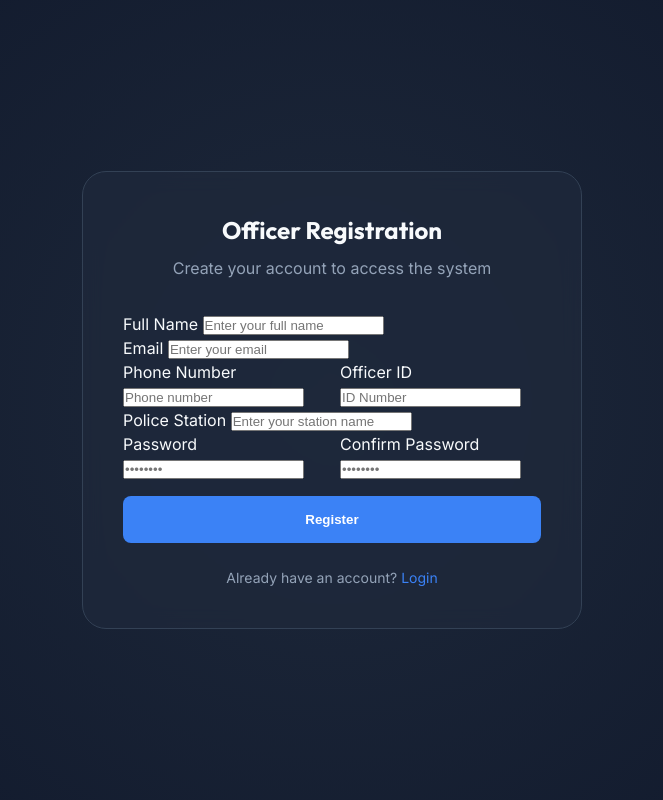
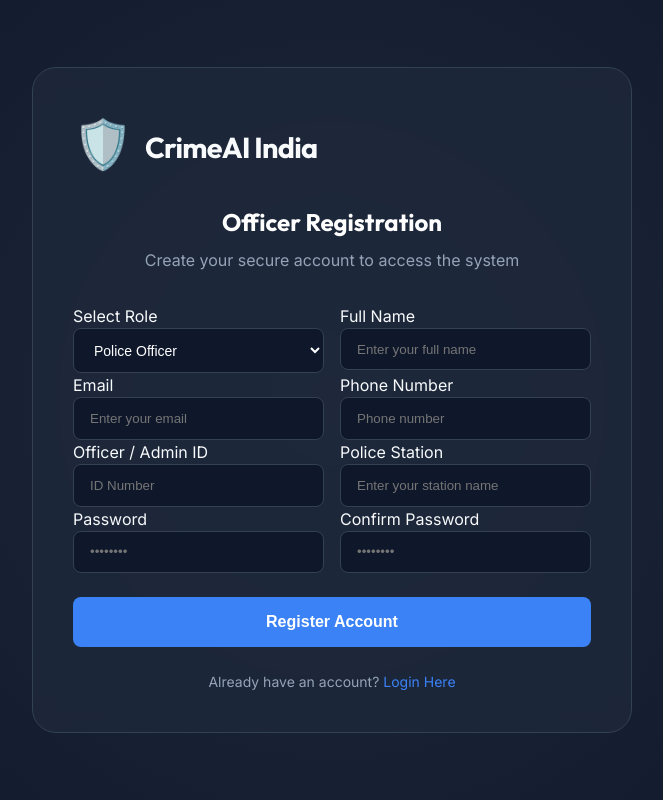
Before and after one commit to ayushi123-create/AI-Base-crime-pattern-analysis, a Flask app: page /register in a window 1280 px wide. Shown: the whole page, without its empty margins (308-971 px from the left). Run offline with Flask 3, Linux system fonts and the light colour scheme.

Commit message:
feat: Implement user authentication, dynamic navigation, crime submission, and dashboard with maps and charts.

```diff
--- a/frontend/templates/register.html
+++ b/frontend/templates/register.html
@@ -38,57 +38,112 @@
 
 <body class="dark-mode">
     <div class="login-container">
-        <div class="login-card">
-            <h2 style="font-family: 'Outfit'; margin-bottom: 0.5rem; text-align: center;">Officer Registration</h2>
-            <p style="text-align: center; color: #94a3b8; margin-bottom: 2rem;">Create your account to access the system
-            </p>
+        <div class="login-card" style="max-width: 600px;">
+            <div class="logo" style="text-align: center; margin-bottom: 1.5rem;">
+                <span class="logo-icon" style="font-size: 3rem;">🛡️</span>
+                <h1 style="font-size: 1.8rem; margin-top: 0.5rem;">CrimeAI India</h1>
+            </div>
+            <h2 style="font-family: 'Outfit'; margin-bottom: 0.5rem; text-align: center; color: #fff;">Officer
+                Registration</h2>
+            <p style="text-align: center; color: #94a3b8; margin-bottom: 2rem;">Create your secure account to access the
+                system</p>
+
             <form id="register-form">
-                <div class="form-group">
-                    <label>Full Name</label>
-                    <input type="text" id="fullname" placeholder="Enter your full name" required>
-                </div>
-                <div class="form-group">
-                    <label>Email</label>
-                    <input type="email" id="email" placeholder="Enter your email" required>
-                </div>
                 <div class="form-row">
                     <div class="form-group">
-                        <label>Phone Number</label>
-                        <input type="text" id="phone" placeholder="Phone number">
+                        <label>Select Role</label>
+                        <select id="reg-role" class="form-input"
+                            style="width: 100%; padding: 0.8rem 1rem; background: #0f172a; border: 1px solid #334155; border-radius: 0.5rem; color: white; outline: none;"
+                            onchange="toggleStationField()">
+                            <option value="police">Police Officer</option>
+                            <option value="admin">Administrator</option>
+                        </select>
                     </div>
                     <div class="form-group">
-                        <label>Officer ID</label>
-                        <input type="text" id="officer-id" placeholder="ID Number" required>
+                        <label>Full Name</label>
+                        <input type="text" id="fullname" placeholder="Enter your full name"
+                            style="width: 100%; padding: 0.8rem 1rem; background: #0f172a; border: 1px solid #334155; border-radius: 0.5rem; color: white; outline: none;"
+                            required>
                     </div>
                 </div>
-                <div class="form-group">
-                    <label>Police Station</label>
-                    <input type="text" id="station" placeholder="Enter your station name" required>
+
+                <div class="form-row">
+                    <div class="form-group">
+                        <label>Email</label>
+                        <input type="email" id="email" placeholder="Enter your email"
+                            style="width: 100%; padding: 0.8rem 1rem; background: #0f172a; border: 1px solid #334155; border-radius: 0.5rem; color: white; outline: none;"
+                            required>
+                    </div>
+                    <div class="form-group">
+                        <label>Phone Number</label>
+                        <input type="text" id="phone" placeholder="Phone number"
+                            style="width: 100%; padding: 0.8rem 1rem; background: #0f172a; border: 1px solid #334155; border-radius: 0.5rem; color: white; outline: none;">
+                    </div>
                 </div>
+
+                <div class="form-row">
+                    <div class="form-group">
+                        <label>Officer / Admin ID</label>
+                        <input type="text" id="officer-id" placeholder="ID Number"
+                            style="width: 100%; padding: 0.8rem 1rem; background: #0f172a; border: 1px solid #334155; border-radius: 0.5rem; color: white; outline: none;"
+                            required>
+                    </div>
+                    <div class="form-group" id="station-group">
+                        <label>Police Station</label>
+                        <input type="text" id="station" placeholder="Enter your station name"
+                            style="width: 100%; padding: 0.8rem 1rem; background: #0f172a; border: 1px solid #334155; border-radius: 0.5rem; color: white; outline: none;">
+                    </div>
+                </div>
+
                 <div class="form-row">
                     <div class="form-group">
                         <label>Password</label>
-                        <input type="password" id="password" placeholder="••••••••" required>
+                        <input type="password" id="password" placeholder="••••••••"
+                            style="width: 100%; padding: 0.8rem 1rem; background: #0f172a; border: 1px solid #334155; border-radius: 0.5rem; color: white; outline: none;"
+                            required>
                     </div>
                     <div class="form-group">
                         <label>Confirm Password</label>
-                        <input type="password" id="confirm" placeholder="••••••••" required>
+                        <input type="password" id="confirm" placeholder="••••••••"
+                            style="width: 100%; padding: 0.8rem 1rem; background: #0f172a; border: 1px solid #334155; border-radius: 0.5rem; color: white; outline: none;"
+                            required>
                     </div>
                 </div>
+
                 <button type="submit" class="btn btn-primary"
-                    style="width: 100%; margin-top: 1rem; padding: 1rem;">Register</button>
+                    style="width: 100%; margin-top: 1.5rem; padding: 1rem; font-size: 1rem; font-weight: 600;">Register
+                    Account</button>
             </form>
             <p style="text-align: center; margin-top: 1.5rem; font-size: 0.875rem; color: #94a3b8;">
-                Already have an account? <a href="/login" style="color: #3b82f6; text-decoration: none;">Login</a>
+                Already have an account? <a href="/login" style="color: #3b82f6; text-decoration: none;">Login Here</a>
             </p>
         </div>
     </div>
     <script>
+        function toggleStationField() {
+            const role = document.getElementById('reg-role').value;
+            const stationGroup = document.getElementById('station-group');
+            if (role === 'admin') {
+                stationGroup.style.display = 'none';
+                document.getElementById('station').required = false;
+            } else {
+                stationGroup.style.display = 'block';
+                document.getElementById('station').required = true;
+            }
+        }
+
         document.getElementById('register-form').addEventListener('submit', (e) => {
             e.preventDefault();
-            alert('Registration request sent to Administrator for approval!');
+            const role = document.getElementById('reg-role').value;
+            const fullname = document.getElementById('fullname').value;
+
+            // Mock registration logic
+            alert(`Registration request for ${fullname} (${role.toUpperCase()}) sent to System Administrator for approval!`);
             window.location.href = '/login';
         });
+
+        // Init
+        toggleStationField();
     </script>
 </body>
 
```
Also changed, not shown: frontend/static/js/main.js (+20 -2 lines), frontend/templates/login.html (+18 -2 lines), crime_data.db.
